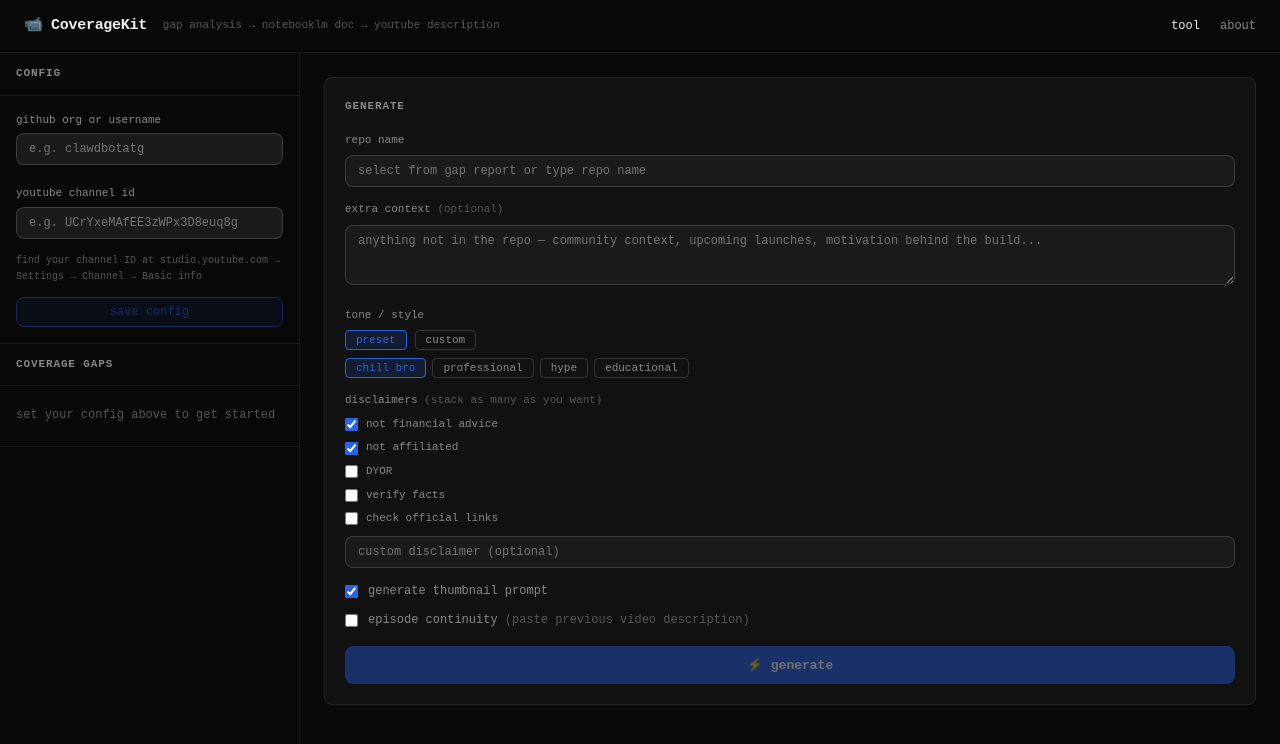
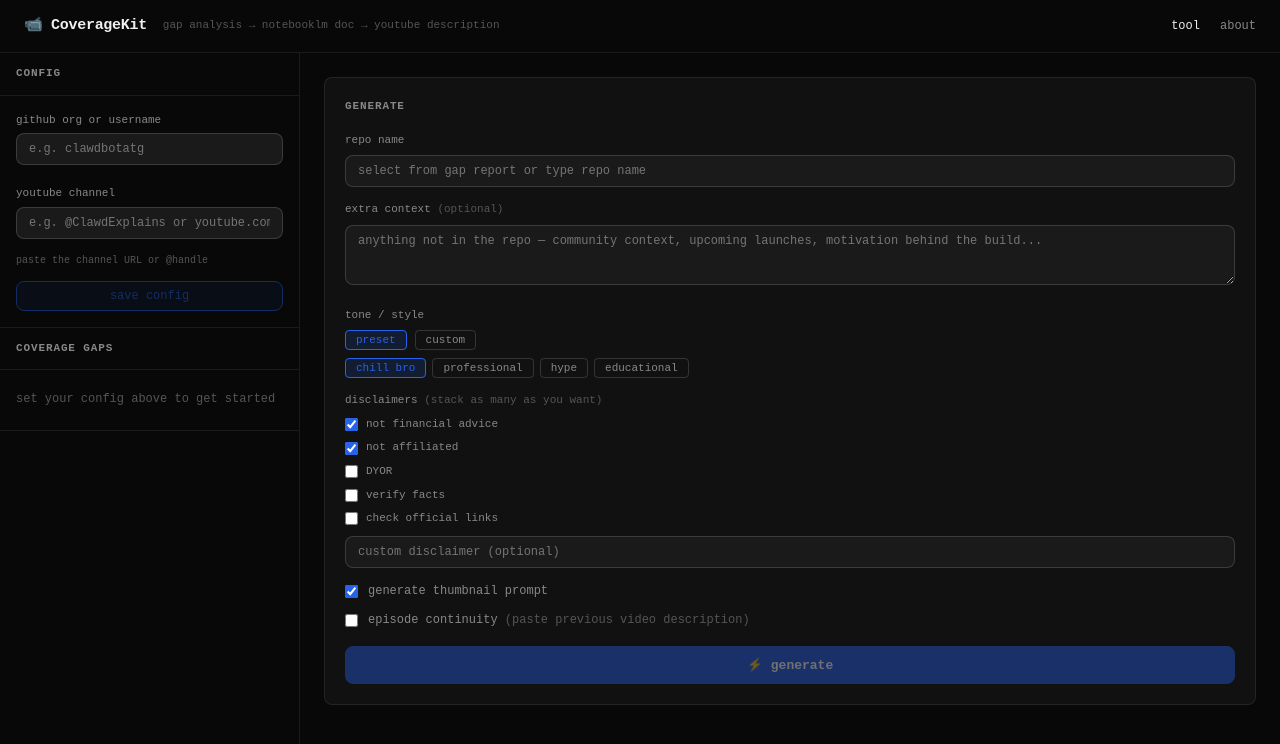
Before and after one commit to ZeitgeistJones/coverage-kit, a Next.js app: page / in a window 1280 px wide. Shown: the top 744 px of the page. Built offline with nearby package versions, Linux system fonts and the light colour scheme.

Commit message:
Update ConfigPanel.tsx

```diff
--- a/components/ConfigPanel.tsx
+++ b/components/ConfigPanel.tsx
@@ -52,16 +52,16 @@ export default function ConfigPanel({ org, channelId, onSave }: Props) {
       </div>
       <div style={{ marginBottom: 12 }}>
         <label style={{ fontSize: 11, color: 'var(--text-muted)', display: 'block', marginBottom: 4 }}>
-          youtube channel id
+          youtube channel
         </label>
         <input
           value={localChannelId}
           onChange={e => setLocalChannelId(e.target.value)}
-          placeholder="e.g. UCrYxeMAfEE3zWPx3D8euq8g"
+          placeholder="e.g. @ClawdExplains or youtube.com/@ClawdExplains"
           style={inputStyle}
         />
         <div style={{ fontSize: 10, color: 'var(--text-dim)', marginTop: 4 }}>
-          find your channel ID at studio.youtube.com → Settings → Channel → Basic info
+          paste the channel URL or @handle
         </div>
       </div>
       <button
```
